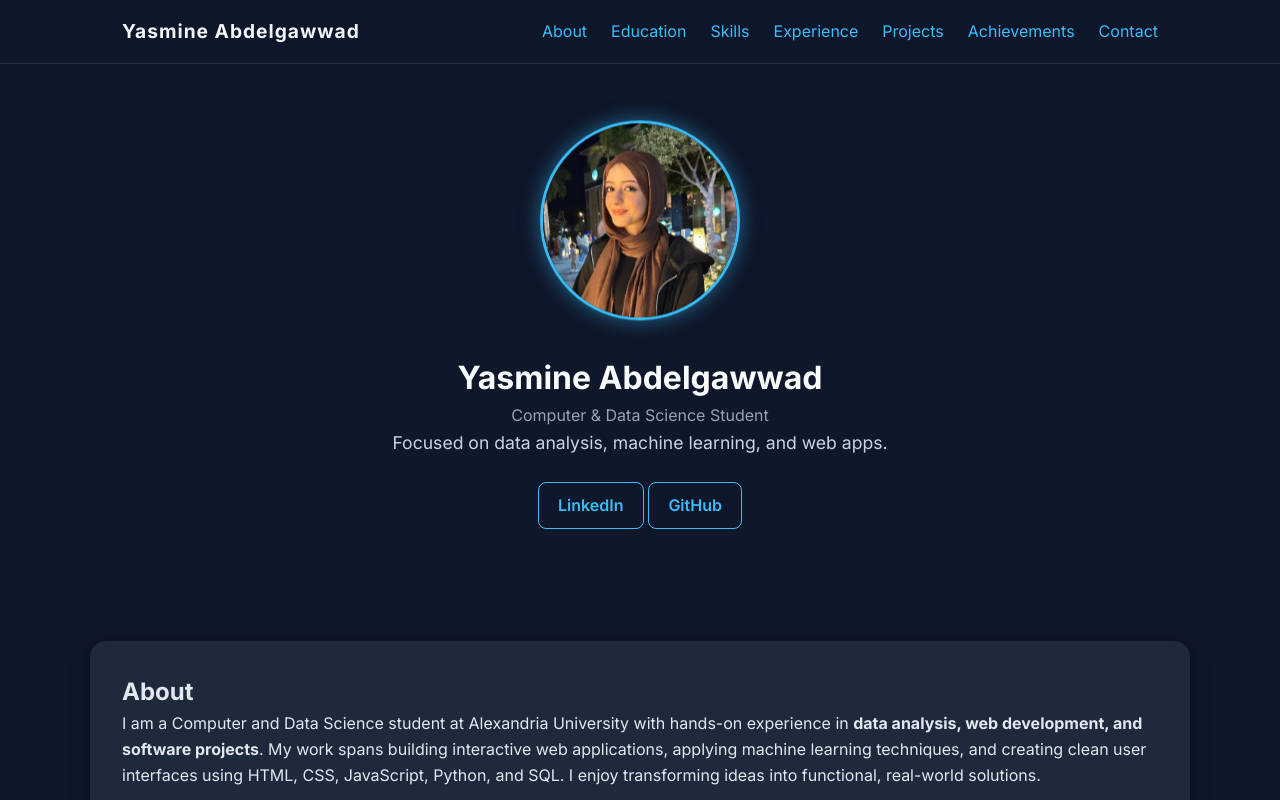
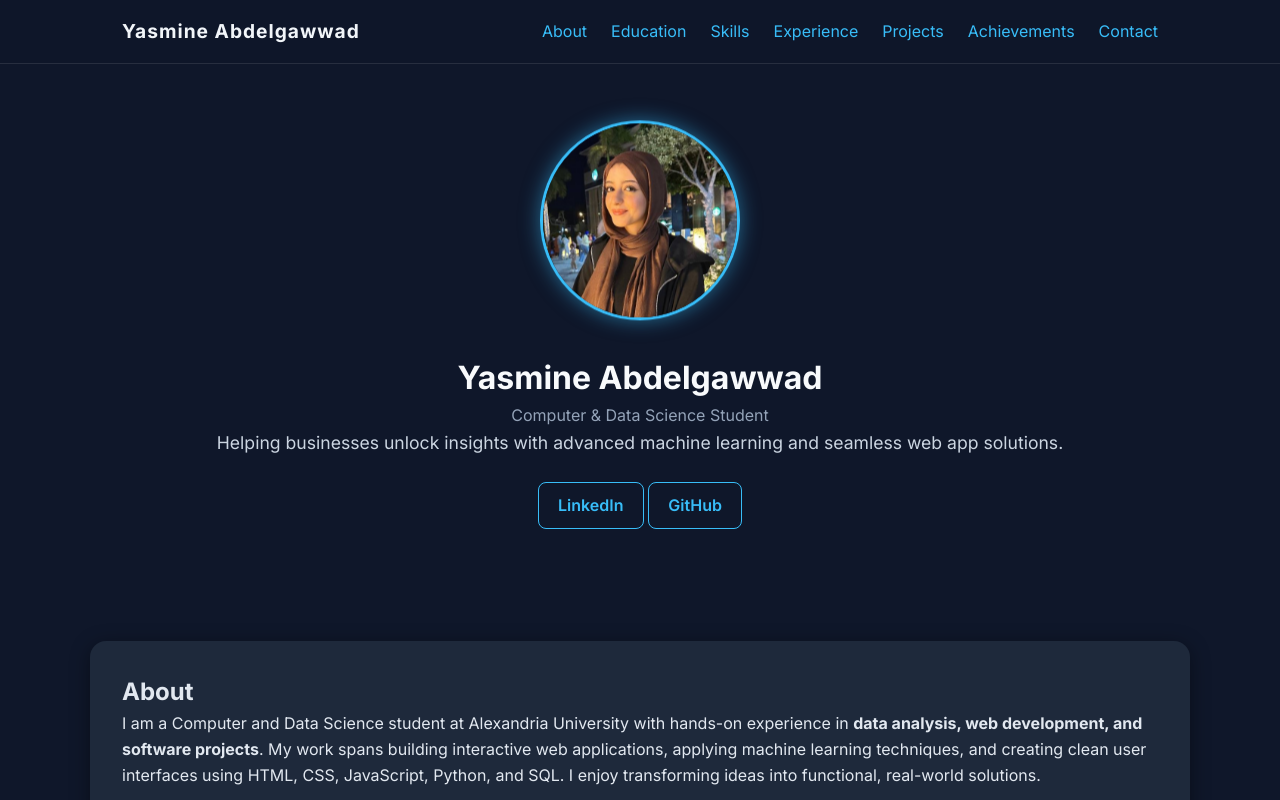
Before and after one commit to Yasmine37/portfolio, a plain HTML site: page index.html in a window 1280 px wide. Shown: the top 800 px of the page. Drawn offline with Linux system fonts and the light colour scheme.

Commit message:
Updated the tagline

```diff
--- a/index.html
+++ b/index.html
@@ -33,7 +33,7 @@
         <div class="hero-text">
           <h1>Yasmine Abdelgawwad</h1>
           <p class="role">Computer & Data Science Student</p>
-          <p class="lead">Focused on data analysis, machine learning, and web apps.</p>
+          <p class="lead">Helping businesses unlock insights with advanced machine learning and seamless web app solutions.</p>
           <br>
           <div class="hero-ctas no-print">
             <a href="https://www.linkedin.com/in/yasmine-abdelgawwad-601263357/" target="_blank" class="btn ghost">LinkedIn</a>
```
